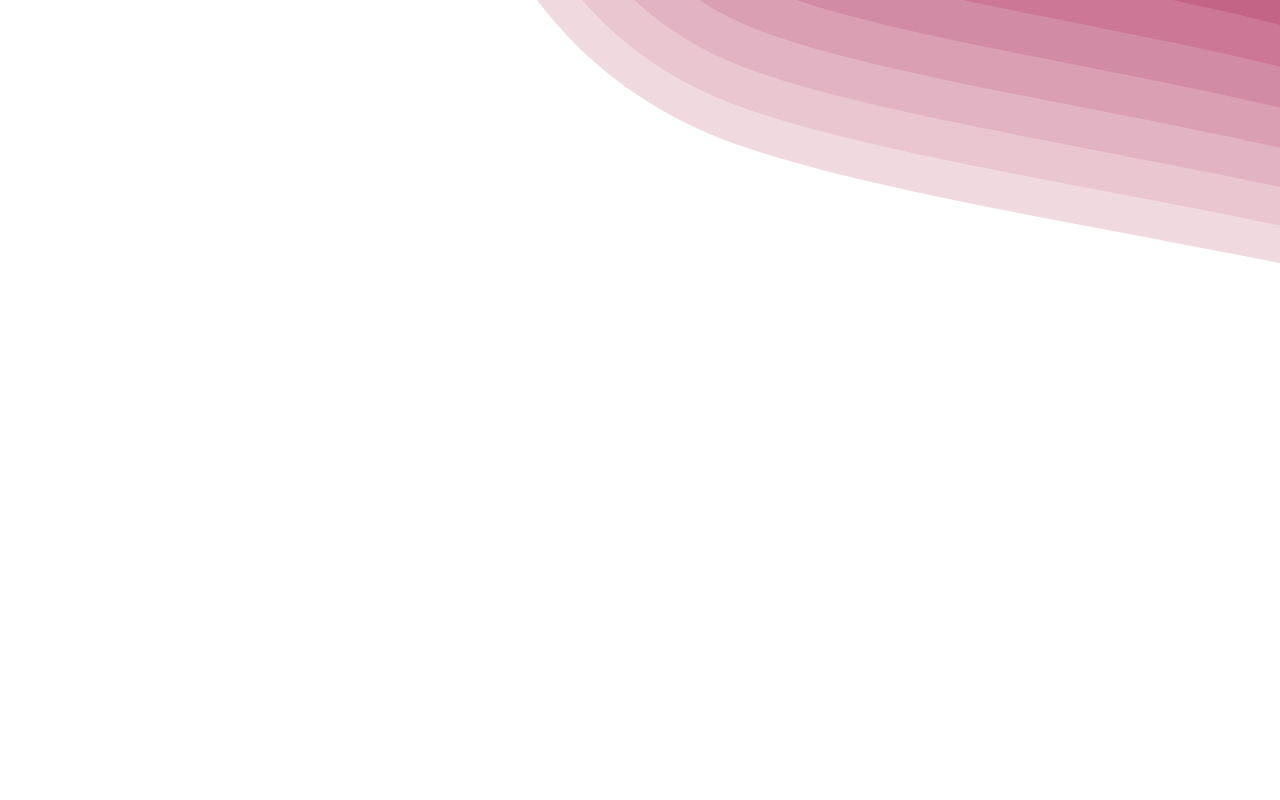
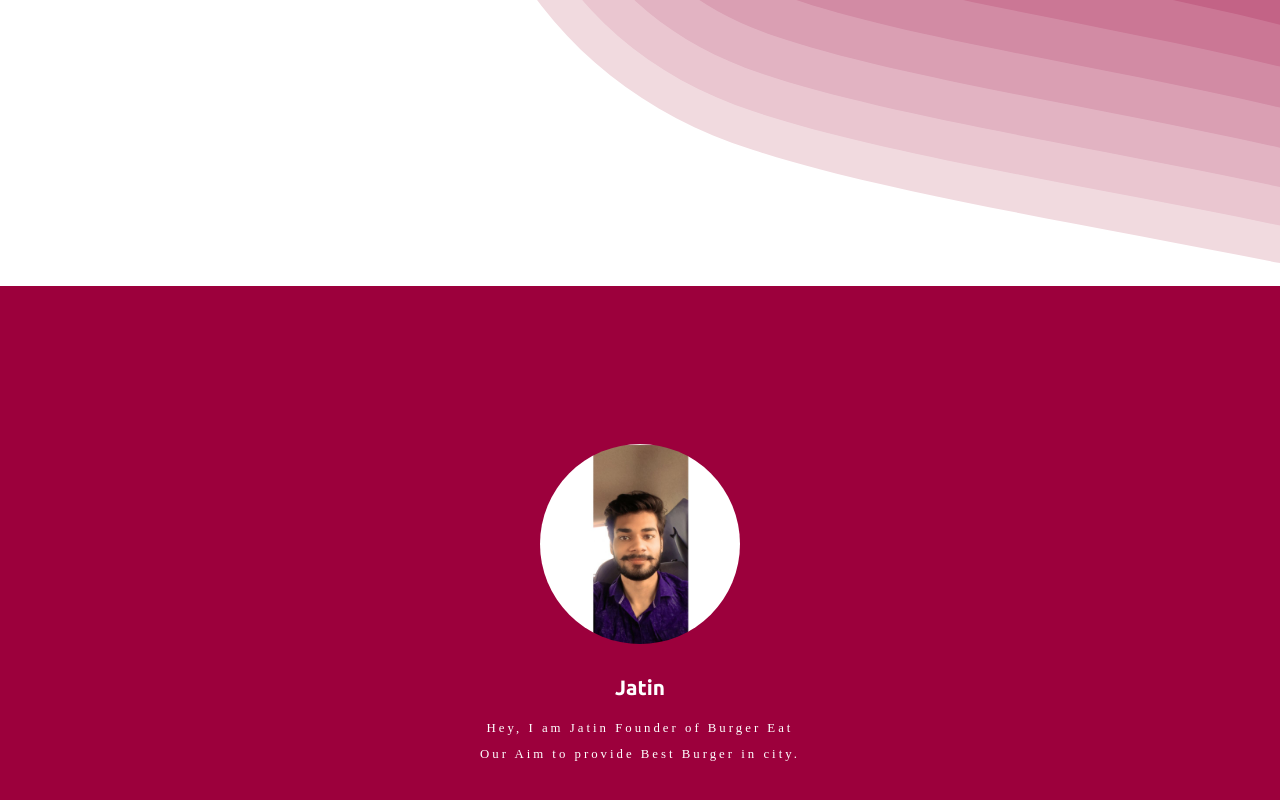
Before and after one commit to devXjatin/BURGER_EAT, a React (Create React App) app in the folder frontend/: page / in a window 1280 px wide. Shown: the part 594-1394 px from the top of the page. Before the commit the page ends 880 px from the top, so only its background shows below. Built offline with nearby package versions, Linux system fonts and the light colour scheme.

Commit message:
founder section

```diff
--- a/frontend/src/App.js
+++ b/frontend/src/App.js
@@ -4,6 +4,7 @@ import Header from "./components/layout/Header"
 import "./styles/App.scss"
 import "./styles/Header.scss"
 import "./styles/Home.scss"
+import "./styles/Founder.scss"
 
 
 
--- /dev/null
+++ b/frontend/src/components/home/Founder.jsx
@@ -0,0 +1,29 @@
+import React from 'react'
+import {motion} from 'framer-motion'
+import me from "../../assets/founder.jpg"
+const Founder = () => {
+
+    const options={
+        initial:{
+            x:"-100%",
+            opacity:0
+        },
+        whileInView:{
+            x:0,
+            opacity:1
+        }
+    }
+  return (
+    <section className='founder'>
+        <motion.div {...options} >
+            <img src={me} alt="Founder" height={200} width={200}/>
+            <h3>Jatin</h3>
+            <p>Hey, I am Jatin Founder of Burger Eat <br />
+            Our Aim to provide Best Burger in city.</p>
+        </motion.div>
+
+    </section>
+  )
+}
+
+export default Founder
--- a/frontend/src/components/home/Home.jsx
+++ b/frontend/src/components/home/Home.jsx
@@ -1,7 +1,9 @@
 import React from "react";
 import { motion } from "framer-motion";
+import Founder from "./Founder";
 const Home = () => {
   return (
+    <>
     <section className="home">
       <div>
         <motion.h1
@@ -28,6 +30,8 @@ const Home = () => {
         Explore Menu
       </motion.a>
     </section>
+    <Founder/>
+    </>
   );
 };
 
--- /dev/null
+++ b/frontend/src/styles/Founder.scss
@@ -0,0 +1,36 @@
+@import "Colors";
+
+.founder{
+    width: 100%;
+    height: 80vh;
+    background-color: $red;
+
+    > div{
+        height: 100%;
+        display: flex;
+        flex-direction: column;
+        align-items: center;
+        justify-content: center;
+        color: white;
+        width: 50%;
+        text-align: center;
+        margin: auto;
+
+        > img{
+            border-radius: 100%;
+
+        }
+
+        >h3 {
+            font-size: 1.3rem;
+            padding: 2rem 0 1rem 0;
+        }
+
+        >p{
+            letter-spacing: 3px;
+            font-size: 0.8rem;
+            font-family: cursive;
+            line-height: 200%;
+        }
+    }
+}
```
Also changed, not shown: frontend/src/assets/founder.jpg (added), frontend/src/components/home/Menu.jsx (added).
